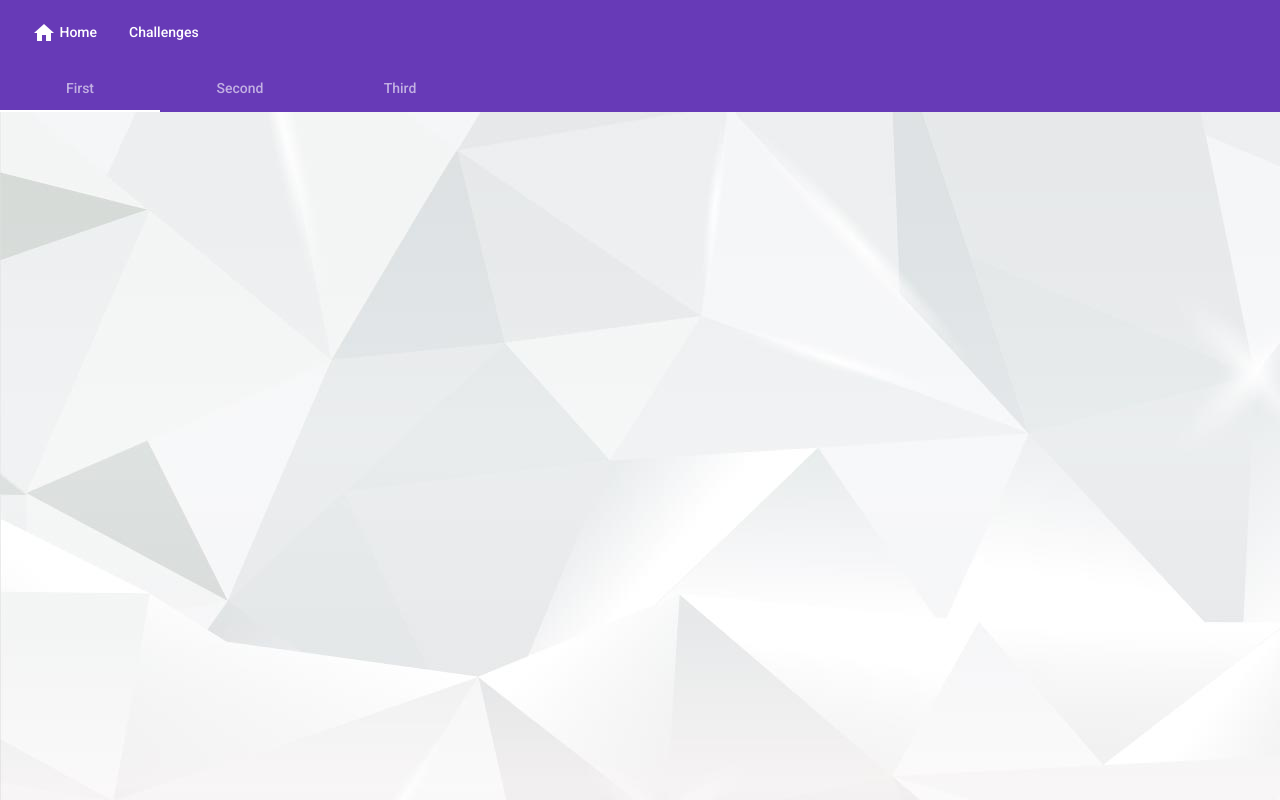
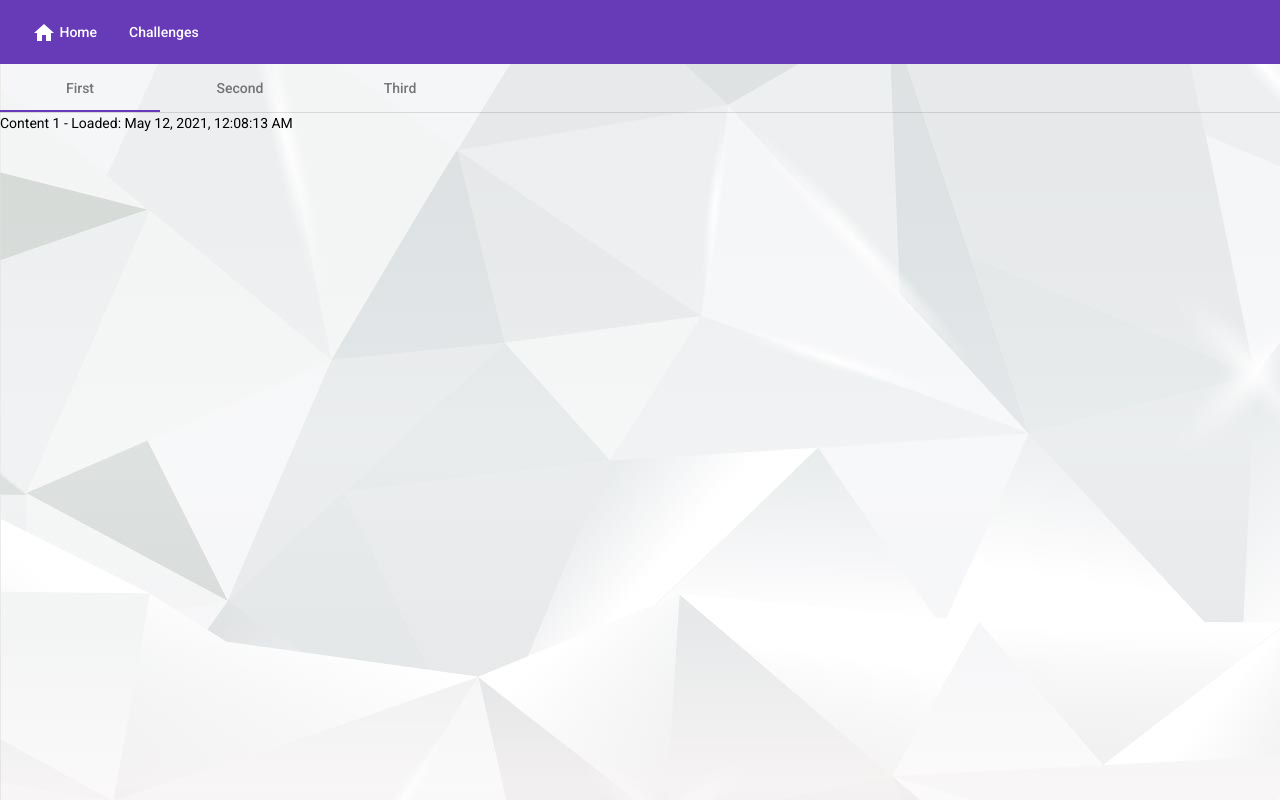
Before and after one commit to scalcam/challenges, an Angular app: page /challenges in a window 1280 px wide. Built offline with nearby package versions, Linux system fonts and the light colour scheme.

Commit message:
lazy loading tabs
https://material.angular.io/components/tabs/overview#lazy-loading

```diff
--- a/src/app/challenges-page/challenges-page.component.html
+++ b/src/app/challenges-page/challenges-page.component.html
@@ -1,3 +1,17 @@
-<nav mat-tab-nav-bar [backgroundColor]="background">
-    <a mat-tab-link *ngFor="let link of links" (click)="activeLink = link" [active]="activeLink == link"> {{link}} </a>
-</nav>
+<mat-tab-group>
+    <mat-tab label="First">
+        <ng-template matTabContent>
+            Content 1 - Loaded: {{getTimeLoaded(1) | date:'medium'}}
+        </ng-template>
+    </mat-tab>
+    <mat-tab label="Second">
+        <ng-template matTabContent>
+            Content 2 - Loaded: {{getTimeLoaded(2) | date:'medium'}}
+        </ng-template>
+    </mat-tab>
+    <mat-tab label="Third">
+        <ng-template matTabContent>
+            Content 3 - Loaded: {{getTimeLoaded(3) | date:'medium'}}
+        </ng-template>
+    </mat-tab>
+</mat-tab-group>
--- a/src/app/challenges-page/challenges-page.component.ts
+++ b/src/app/challenges-page/challenges-page.component.ts
@@ -10,10 +10,20 @@ export class ChallengesPageComponent implements OnInit {
     links = ['First', 'Second', 'Third'];
     activeLink = this.links[0];
     background: ThemePalette = 'primary';
+    tabLoadTimes: Date[] = [];
 
     constructor() { }
 
     ngOnInit(): void {
     }
 
+
+    getTimeLoaded(index: number) {
+        if (!this.tabLoadTimes[index]) {
+            this.tabLoadTimes[index] = new Date();
+        }
+
+        return this.tabLoadTimes[index];
+    }
+
 }
```
